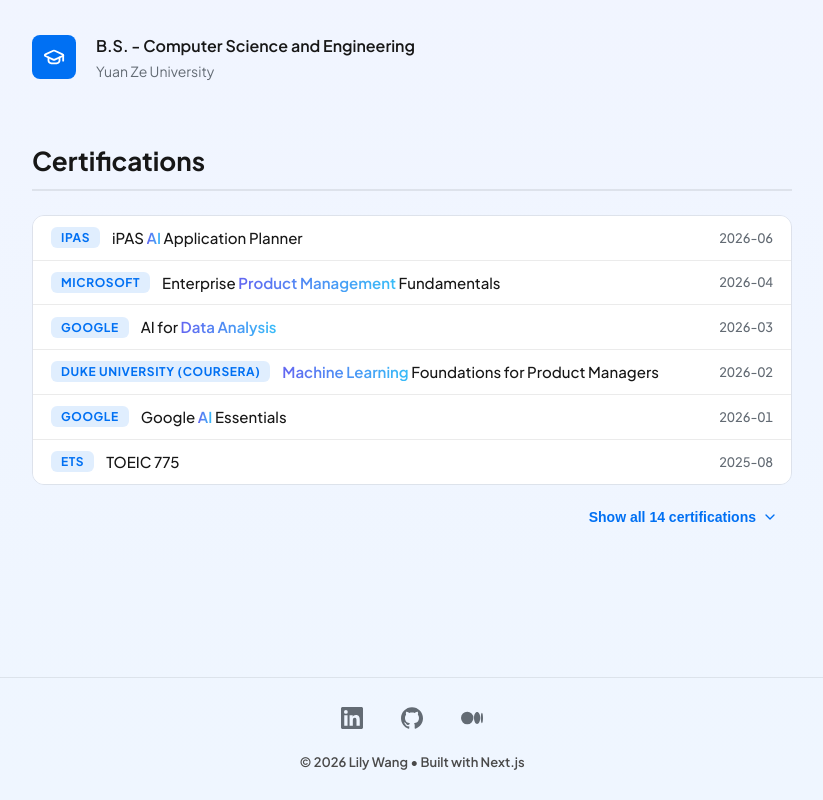
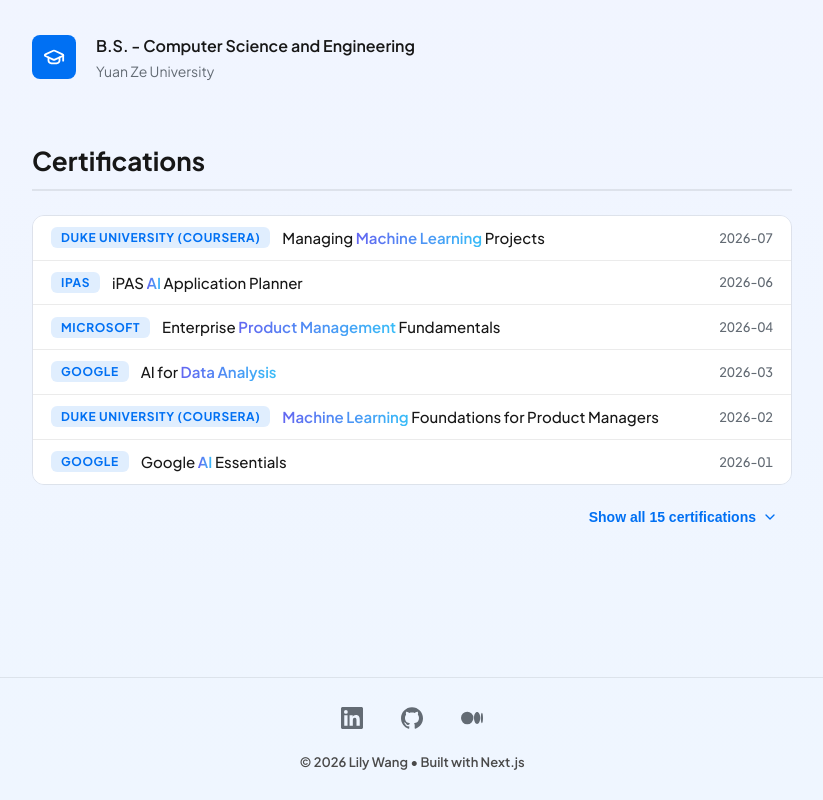
Before and after one commit to thelilywang/lilywang-portfolio, a Next.js app: page /about in a window 1280 px wide. Shown: the part 4785-5585 px from the top of the page, without its empty margins (228-1051 px from the left). Built offline with nearby package versions, Linux system fonts and the light colour scheme.

Commit message:
feat(about): add Managing Machine Learning Projects certification
Duke University (Coursera), earned 2026-07.

```diff
--- a/src/data/locales/en.ts
+++ b/src/data/locales/en.ts
@@ -37,6 +37,11 @@
     },
   ],
   certifications: [
+    {
+      name: 'Managing Machine Learning Projects',
+      org: 'Duke University (Coursera)',
+      year: '2026-07',
+    },
     {
       name: 'iPAS AI Application Planner',
       org: 'iPAS',
--- a/src/data/locales/zh-TW.ts
+++ b/src/data/locales/zh-TW.ts
@@ -37,6 +37,11 @@
     },
   ],
   certifications: [
+    {
+      name: 'Managing Machine Learning Projects',
+      org: 'Duke University (Coursera)',
+      year: '2026-07',
+    },
     {
       name: 'iPAS AI Application Planner（AI應用規劃師）',
       org: 'iPAS',
```
